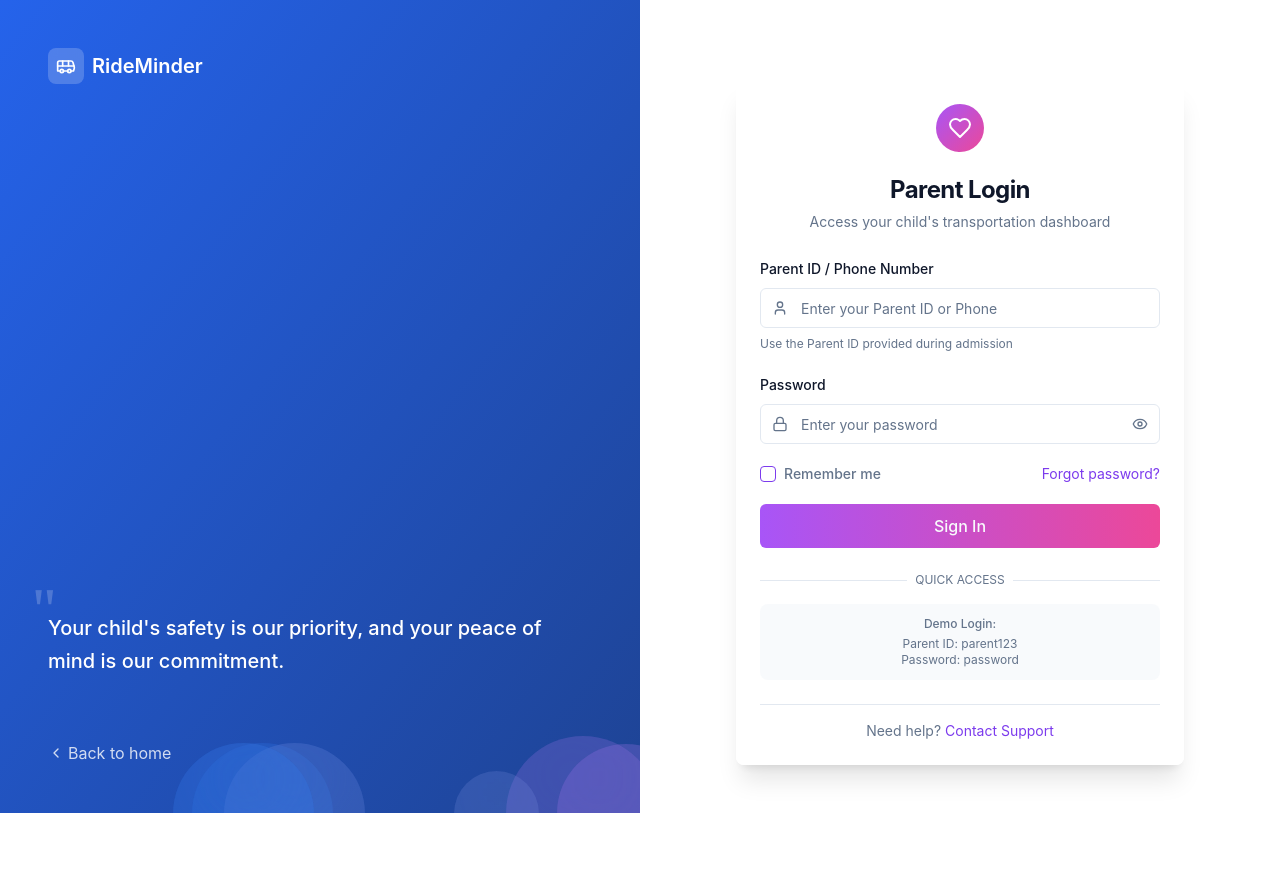
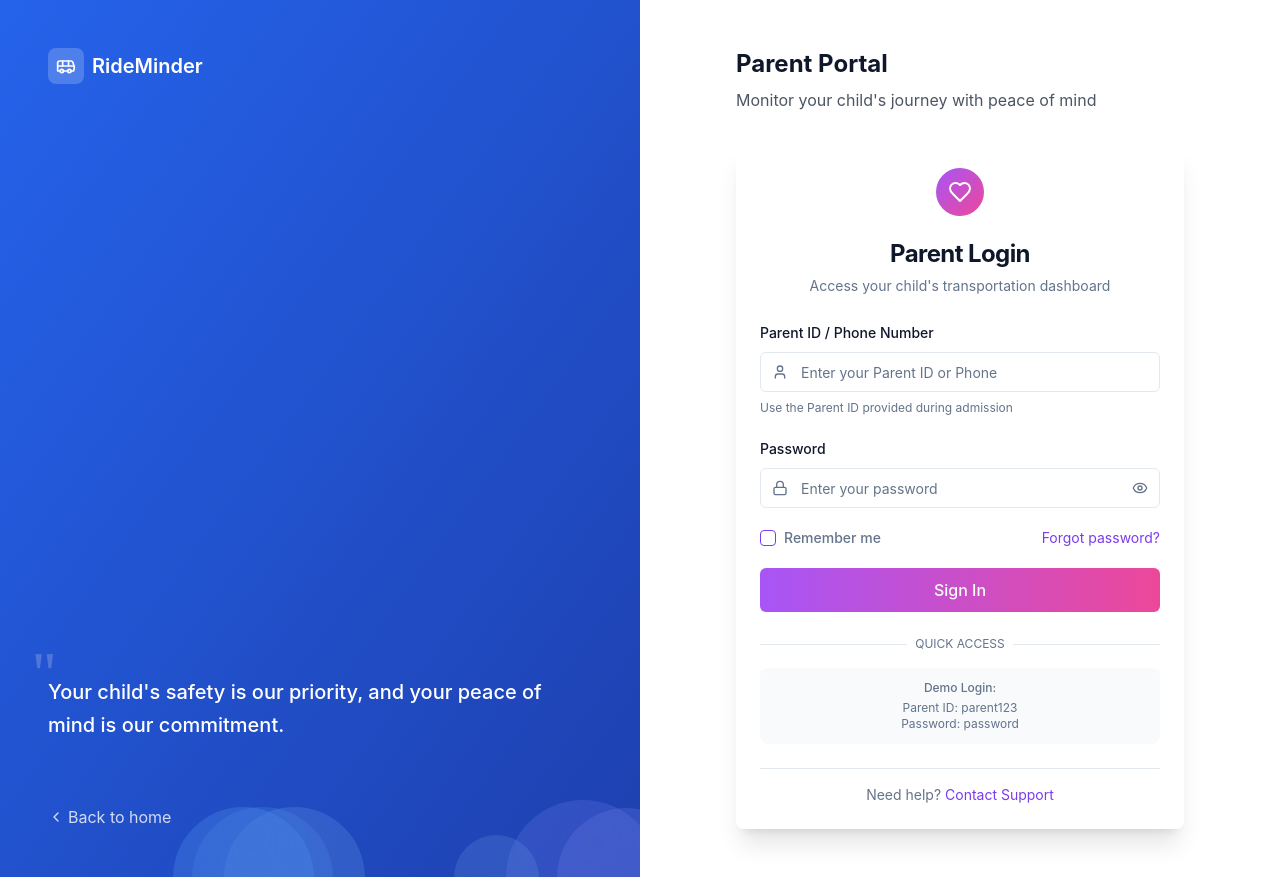
Before and after one commit to pranavm107/ride-minder, a React (Vite) app: page /login/parent in a window 1280 px wide. Before the commit the page ends 813 px from the top, so only its background shows below. Built offline with nearby package versions, Linux system fonts and the light colour scheme.

Commit message:
Fix: Resolve TypeScript error in ParentLogin.tsx
Corrected a prop assignment error in `ParentLogin.tsx` related to the `AuthLayout` component, ensuring the correct props are passed to resolve the TypeScript error.

```diff
--- a/src/pages/login/ParentLogin.tsx
+++ b/src/pages/login/ParentLogin.tsx
@@ -66,8 +66,9 @@ const ParentLogin = () => {
 
   return (
     <AuthLayout
-      title="Parent Portal"
-      subtitle="Monitor your child's journey with peace of mind"
+      heading="Parent Portal"
+      subheading="Monitor your child's journey with peace of mind"
+      dashboardType="admin"
       quote={{
         text: "Your child's safety is our priority, and your peace of mind is our commitment.",
         author: "RideMinder Team"
```
